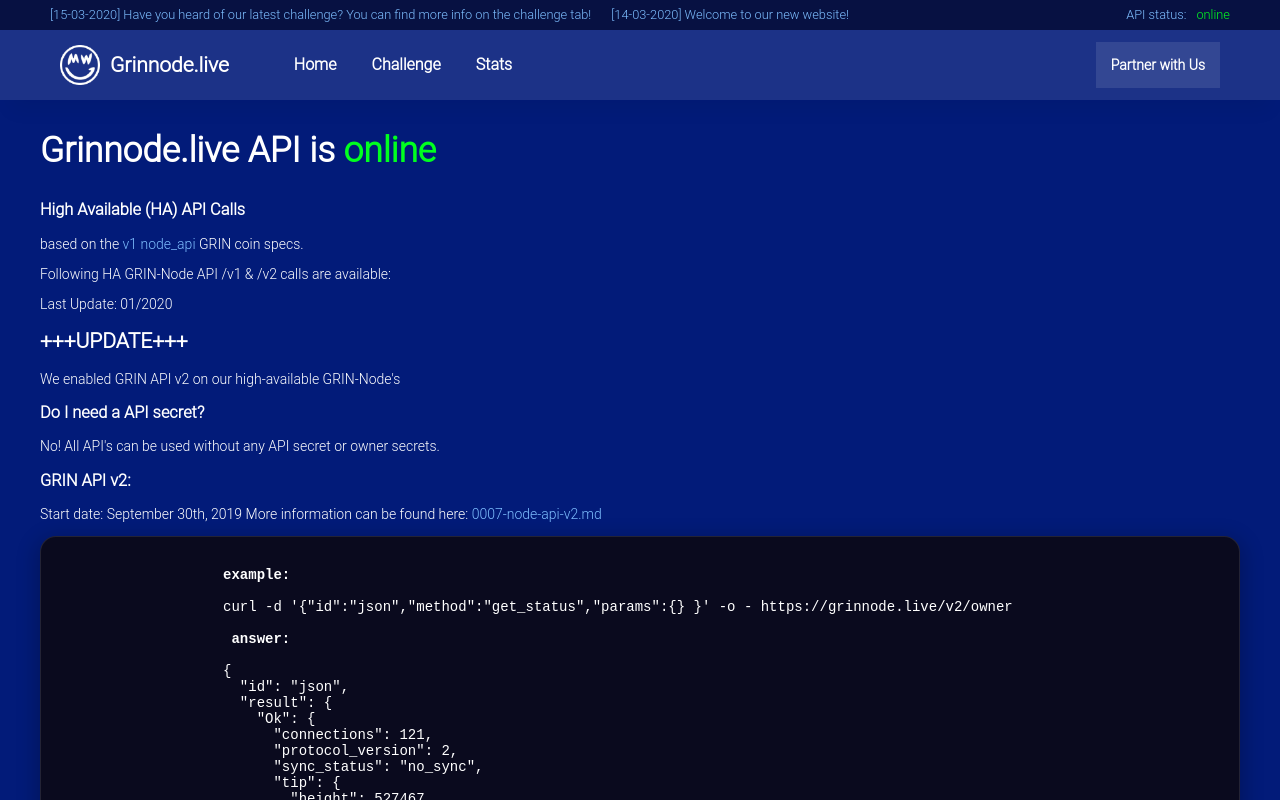
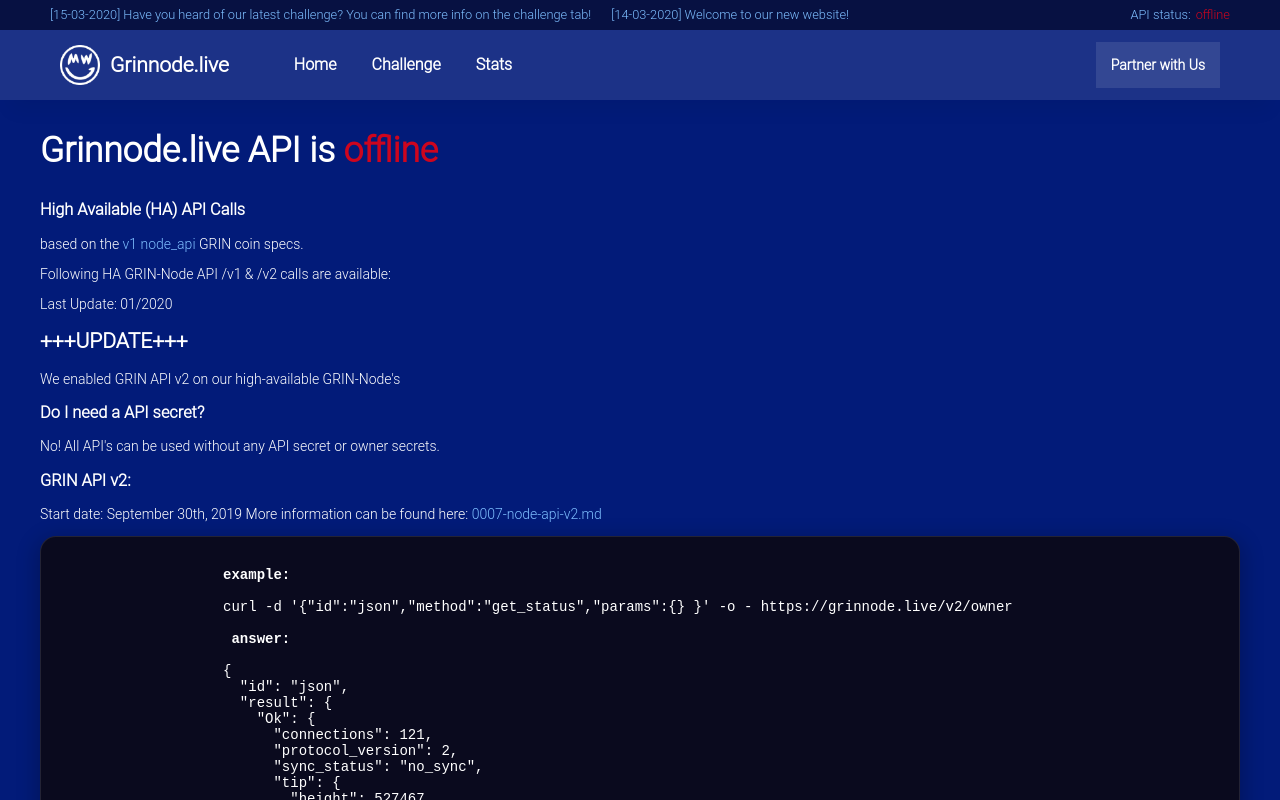
Before and after one commit to Grinnode-live/grinnode-live-frontend, a Vue app: page / in a window 1280 px wide. Shown: the top 800 px of the page. Built offline with nearby package versions, Linux system fonts and the light colour scheme; no server answers.

Commit message:
API healthcheck added.

```diff
--- a/src/components/Header.vue
+++ b/src/components/Header.vue
@@ -6,7 +6,7 @@
                 <li>[14-03-2020] Welcome to our new website!</li>
             </ol>
             <div class="header_news_status">
-                <span style="margin-right: 10px;">API status:</span><span style="color: rgb(0, 255, 31);">online</span>
+                <span style="margin-right: 5px;">API status:</span><span :style="this.$dao.statusStyle">{{ this.$dao.apiStatus }}</span>
             </div>
         </div>
         <Navigation></Navigation>
@@ -17,7 +17,10 @@
   import Navigation from "@/components/Navigation";
   export default {
     name: "Header",
-    components: {Navigation}
+    components: {Navigation},
+    mounted() {
+      this.$dao.healthCheck();
+    },
   }
 </script>
 
--- a/src/components/Navigation.vue
+++ b/src/components/Navigation.vue
@@ -17,7 +17,7 @@
 
 <script>
   export default {
-    name: "Navigation"
+    name: "Navigation",
   }
 </script>
 
--- a/src/main.js
+++ b/src/main.js
@@ -2,17 +2,27 @@ import Vue from 'vue';
 import App from './App.vue';
 import router from './router';
 
+const HEALTH_CHECK_API_URL = 'https://grinnode.live:8080/healthcheck';
 const PEERS_API_URL = 'https://grinnode.live:8080/peers';
 const AGENTS_API_URL = 'https://grinnode.live:8080/agents';
 
 const shared = new Vue({
   data: {
+    apiStatus: 'offline',
     peers: [],
     peersTime: 0,
     agents: [],
     agentsTime: 0,
   },
   methods: {
+    healthCheck() {
+      fetch(HEALTH_CHECK_API_URL)
+          .then(response => response.json())
+          .then((result) => {
+            this.apiStatus = 'offline';
+            if (result.ok) this.apiStatus = 'online';
+          });
+    },
     getPeers() {
       let start_time = Date.now();
       fetch(PEERS_API_URL)
@@ -36,6 +46,11 @@ const shared = new Vue({
           });
     },
   },
+  computed: {
+    statusStyle() {
+      return (this.$dao.apiStatus === 'online') ? ({ color: 'rgb(5, 205, 30)' }) : ({ color: 'rgb(205, 5, 30)' });
+    },
+  },
 });
 
 shared.install = function () {
--- a/src/views/Home.vue
+++ b/src/views/Home.vue
@@ -3,7 +3,7 @@
         <main class="content">
             <section class="home">
                 <div class="container home_container">
-                    <h2 class="container_header">Grinnode.live API is <span style="color: rgb(0, 255, 31);">online</span></h2>
+                    <h2 class="container_header">Grinnode.live API is <span :style="this.$dao.statusStyle">{{ this.$dao.apiStatus }}</span></h2>
                     <h3>High Available (HA) API Calls</h3>
                     based on the <a href="https://github.com/mimblewimble/grin/blob/master/doc/api/node_api.md#get-status" target="_blank">v1 node_api </a>GRIN coin specs.
 
```
